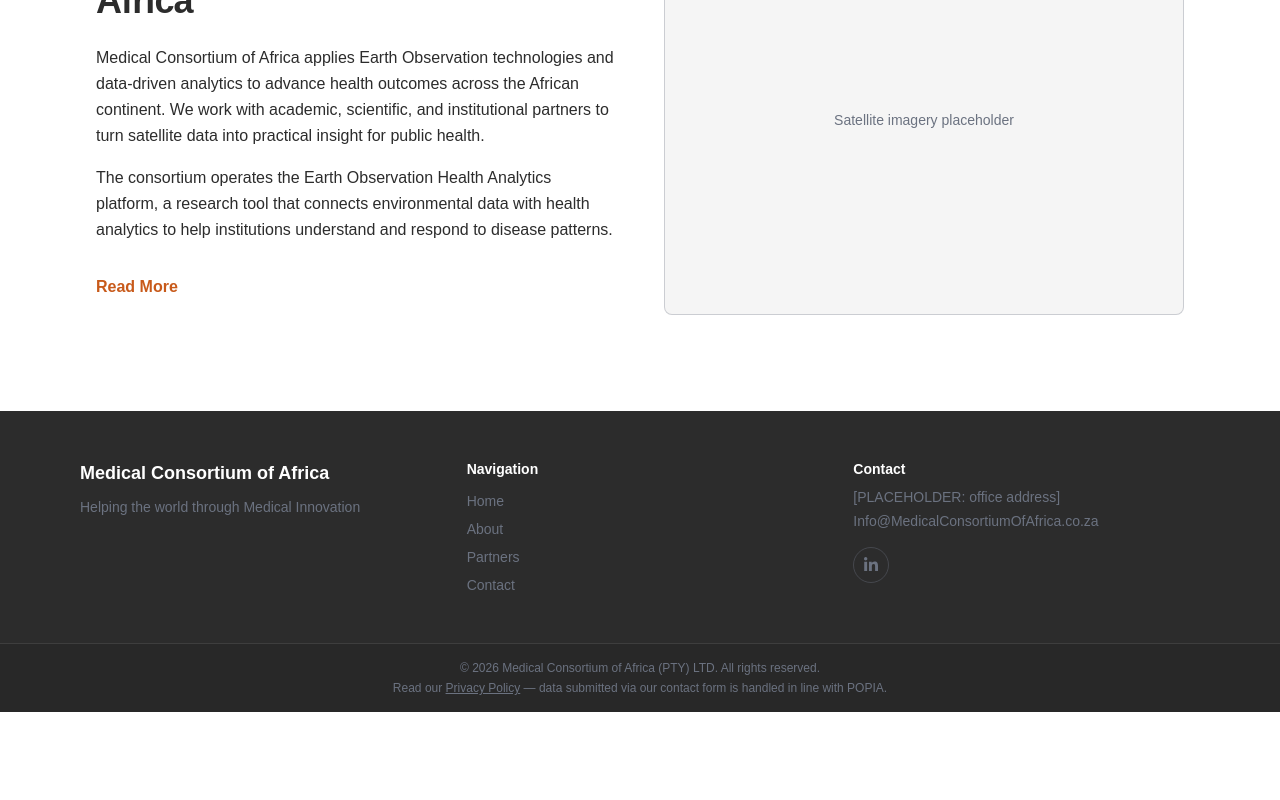
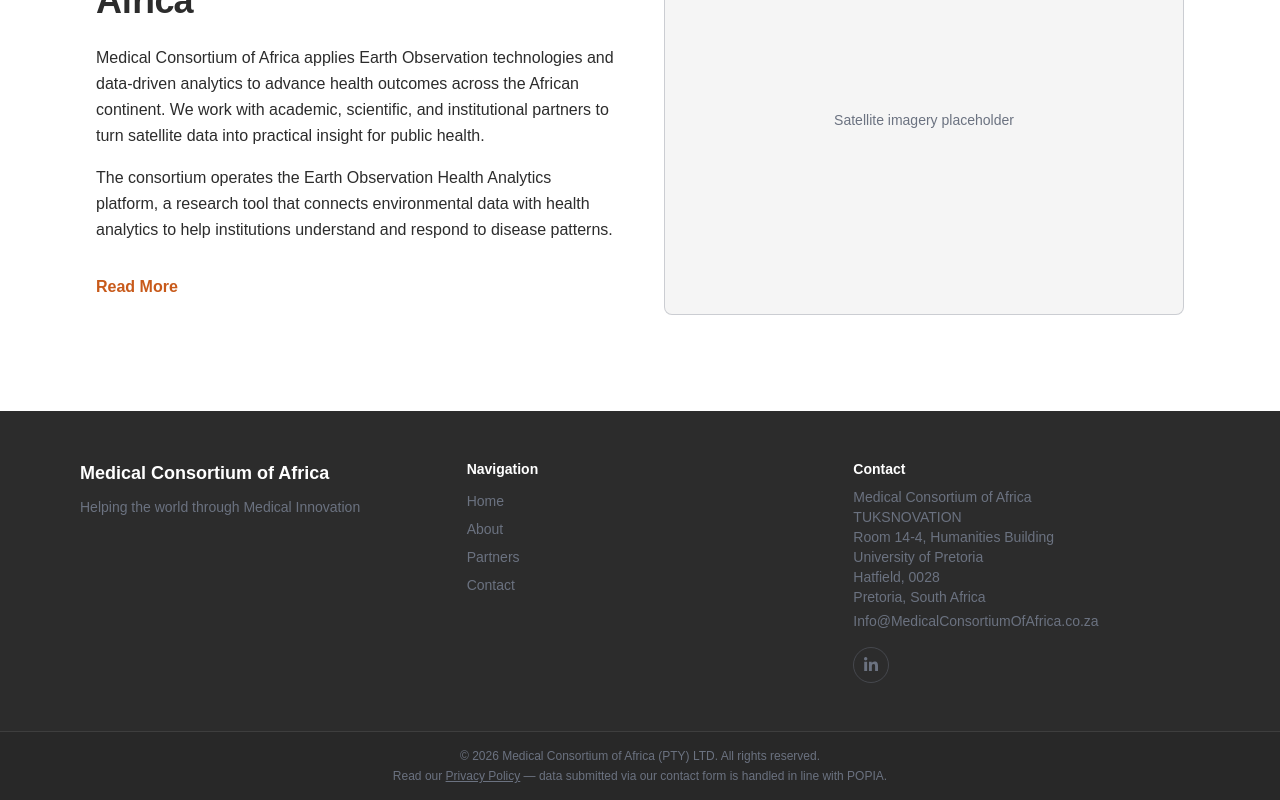
Before and after one commit to MEDICONSORTIUM/mca-website, a Next.js app: page / in a window 1280 px wide. Shown: the part 1244-2044 px from the top of the page. Before the commit the page ends 1956 px from the top, so only its background shows below. Built offline with nearby package versions, Linux system fonts and the light colour scheme; no server answers; what react-google-recaptcha-v3 would draw is missing.

Commit message:
Removed pnpm and moved to npm

```diff
--- a/components/layout/Footer.tsx
+++ b/components/layout/Footer.tsx
@@ -60,10 +60,14 @@
           <p className="mb-2 font-semibold text-white">
             Contact
           </p>
-
-          <p className="text-mca-steel">
-            [PLACEHOLDER: office address]
-          </p>
+<p className="text-mca-steel">
+  Medical Consortium of Africa<br />
+  TUKSNOVATION<br />
+  Room 14-4, Humanities Building<br />
+  University of Pretoria<br />
+  Hatfield, 0028<br />
+  Pretoria, South Africa
+</p>
 
           <p className="mt-1 text-mca-steel">
             Info@MedicalConsortiumOfAfrica.co.za
```
Also changed, not shown: 2 other files (tests, documents, lock files or other folders).
